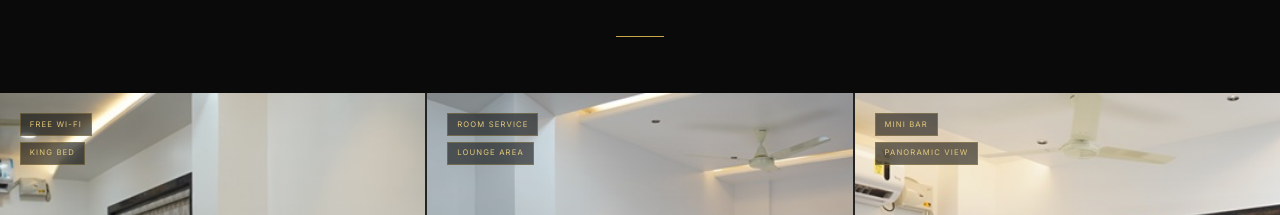
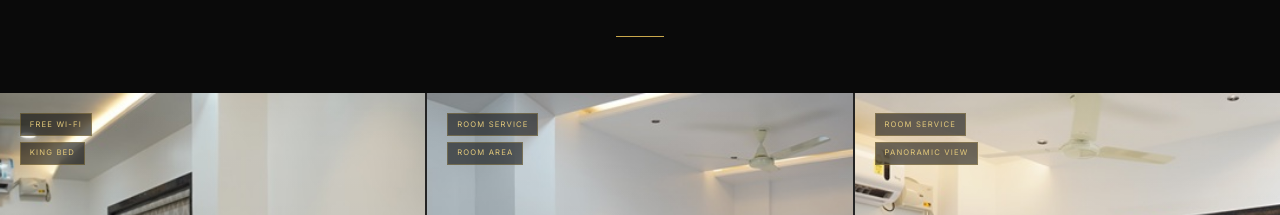
Before and after one commit to hindustanhotels/HindustanHotels, a plain HTML site: page index.html in a window 1280 px wide. Shown: the part 1919-2134 px from the top of the page. Drawn offline with nearby package versions, Linux system fonts and the light colour scheme.

Commit message:
Update index.html

```diff
--- a/index.html
+++ b/index.html
@@ -375,7 +375,7 @@
         <div class="room-card reveal">
             <img src="suiteroom.jpg" alt="Premium Luxury Suite">
             <div class="room-overlay"></div>
-            <div class="room-tags"><span class="room-tag">Room Service</span><span class="room-tag">Lounge Area</span></div>
+            <div class="room-tags"><span class="room-tag">Room Service</span><span class="room-tag">Room Area</span></div>
             <div class="room-info">
                 <span class="room-type">Room Type 02</span>
                 <span class="room-name">Premium<br>Luxury Suite</span>
@@ -386,7 +386,7 @@
         <div class="room-card reveal">
             <img src="deluxeroom.jpg" alt="The Hindustan Royal Suite">
             <div class="room-overlay"></div>
-            <div class="room-tags"><span class="room-tag">Mini Bar</span><span class="room-tag">Panoramic View</span></div>
+            <div class="room-tags"><span class="room-tag">Room Service</span><span class="room-tag">Panoramic View</span></div>
             <div class="room-info">
                 <span class="room-type">Room Type 03</span>
                 <span class="room-name">The Hindustan<br>Royal Suite</span>
```
